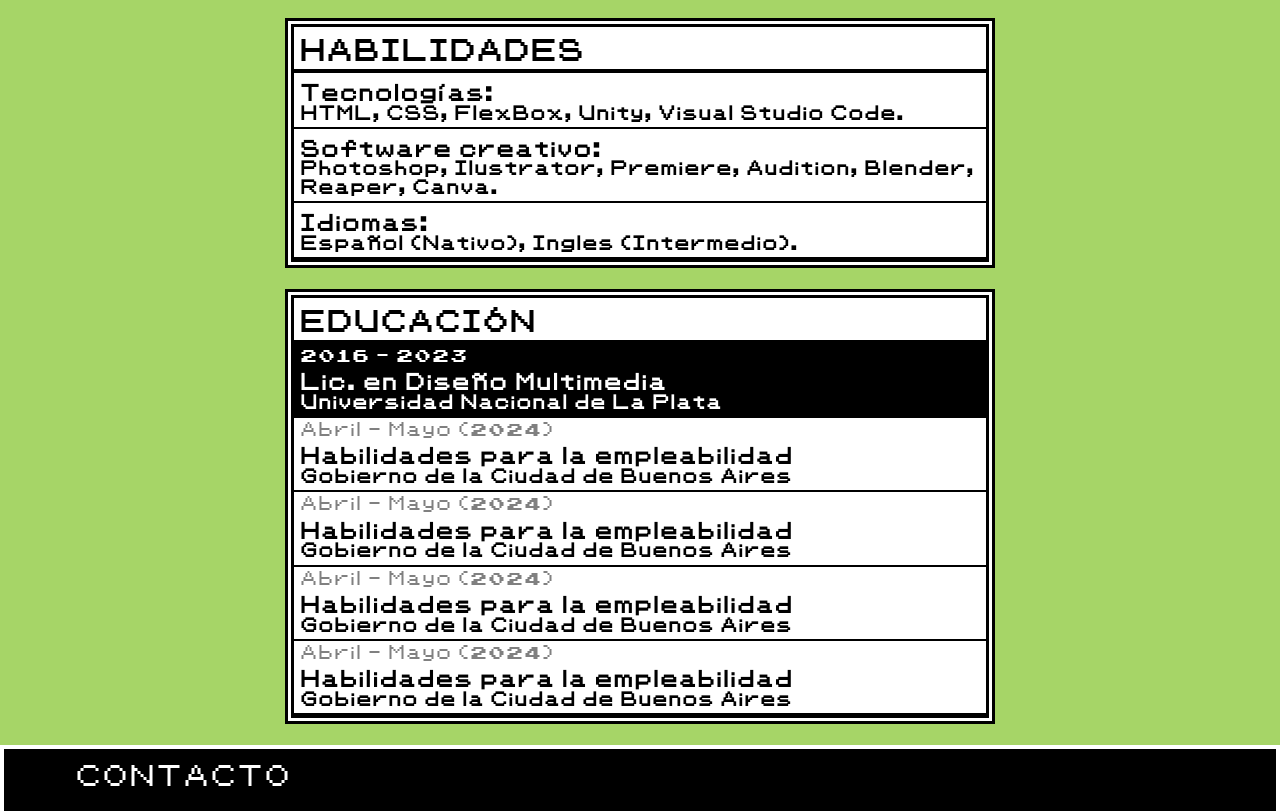
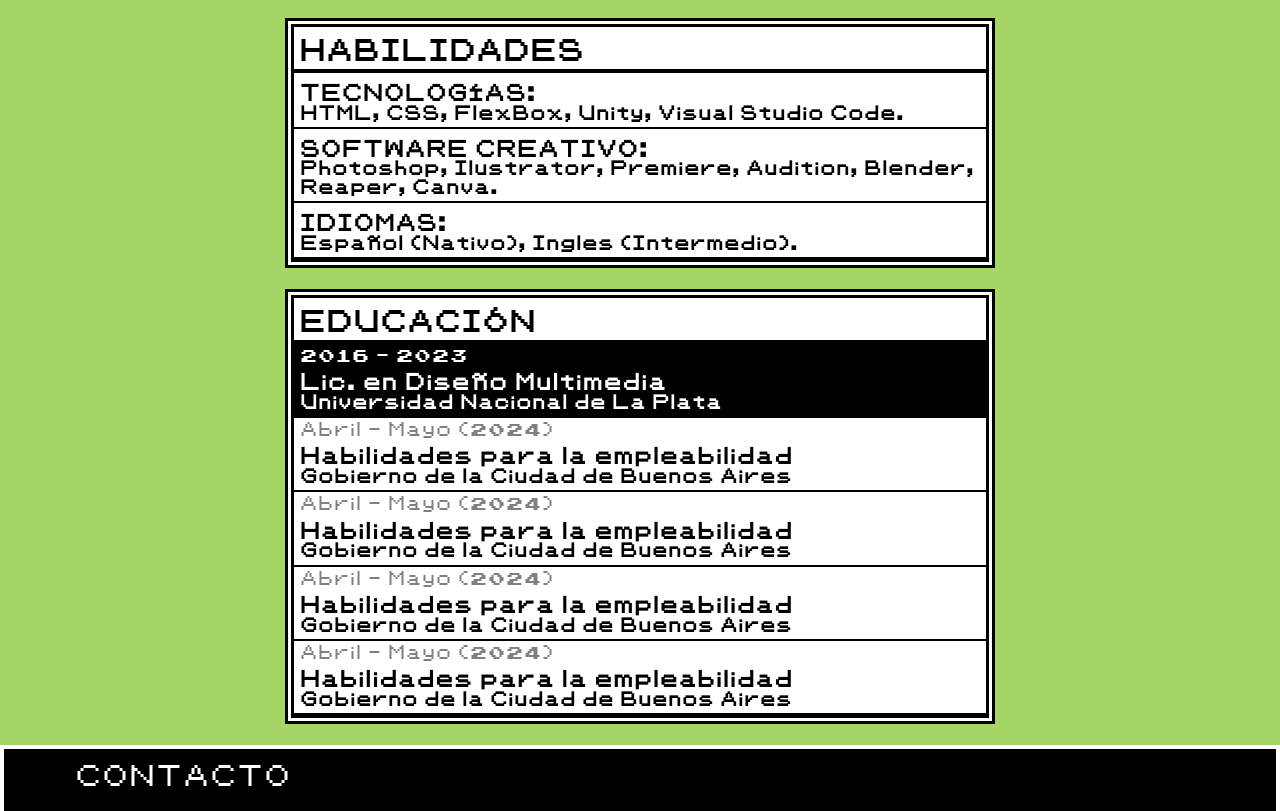
Before and after one commit to alvaroPD00/MiPortfolioWeb, a plain HTML site: page sobremi.html in a window 1280 px wide. Shown: the part 1191-2002 px from the top of the page. Drawn offline with Linux system fonts and the light colour scheme; a script that the page names is missing.

Commit message:
modificacion en titulos sobremi

```diff
--- a/sobremi.html
+++ b/sobremi.html
@@ -93,19 +93,19 @@
           </div>
 
           <div class="contenedor-textos">
-            <h3>Tecnologías:</h3>
+            <h3>TECNOLOGÍAS:</h3>
             <h4>HTML, CSS, FlexBox, Unity, Visual Studio Code.</h4>
           </div>
 
           <div class="contenedor-textos">
-            <h3>Software creativo:</h3>
+            <h3>SOFTWARE CREATIVO:</h3>
             <h4>
               Photoshop, Ilustrator, Premiere, Audition, Blender, Reaper, Canva.
             </h4>
           </div>
 
           <div class="contenedor-textos">
-            <h3>Idiomas:</h3>
+            <h3>IDIOMAS:</h3>
             <h4>Español (Nativo), Ingles (Intermedio).</h4>
           </div>
         </article>
```
